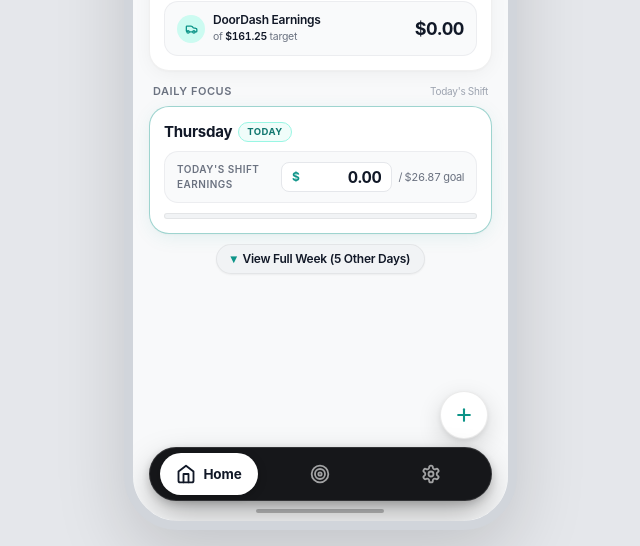
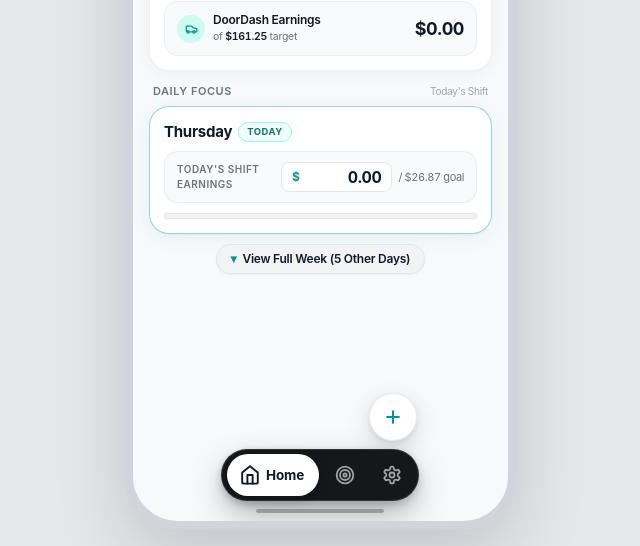
Before and after one commit to anthonynbutts/bill-tracker, a website: page index.html in a window 1280 px wide. Shown: the part 254-800 px from the top of the page, without its empty margins (320-960 px from the left). Drawn offline with nearby package versions, Linux system fonts and the light colour scheme.

Commit message:
Line up dock buttons closely and add clean expanding label animation for selected tab

```diff
--- a/index.html
+++ b/index.html
@@ -68,7 +68,7 @@
       }
     }
   </script>
-  <link rel="stylesheet" href="styles.css?v=21">
+  <link rel="stylesheet" href="styles.css?v=22">
 </head>
 <body class="selection:bg-teal-500 selection:text-white">
 
@@ -507,23 +507,20 @@
           </button>
         </div>
 
-        <!-- Floating Tab Dock (Zero-Jitter Apple Dock with Lucide Icons) -->
+        <!-- Floating Tab Dock (Lined Up Apple Dock with Clean Animation) -->
         <nav class="floating-dock pointer-events-auto" aria-label="Main Navigation">
           <!-- Home Tab Button -->
           <button type="button" id="dockBtnHome" onclick="switchTab(0)" class="dock-tab active tap-btn" title="Home Dashboard" aria-label="Home" aria-selected="true">
-            <span class="dock-pill">
             <!-- Lucide Home Icon -->
             <svg class="dock-icon lucide lucide-home" viewBox="0 0 24 24" fill="none" stroke="currentColor" stroke-width="2.2" stroke-linecap="round" stroke-linejoin="round">
               <path d="m3 9 9-7 9 7v11a2 2 0 0 1-2 2H5a2 2 0 0 1-2-2z"></path>
               <polyline points="9 22 9 12 15 12 15 22"></polyline>
             </svg>
             <span class="dock-label">Home</span>
-            </span>
           </button>
 
           <!-- Goals Tab Button -->
           <button type="button" id="dockBtnGoals" onclick="switchTab(1)" class="dock-tab tap-btn" title="Goals & Targets" aria-label="Goals" aria-selected="false">
-            <span class="dock-pill">
             <!-- Lucide Target Icon -->
             <svg class="dock-icon lucide lucide-target" viewBox="0 0 24 24" fill="none" stroke="currentColor" stroke-width="2.2" stroke-linecap="round" stroke-linejoin="round">
               <circle cx="12" cy="12" r="10"></circle>
@@ -531,19 +528,16 @@
               <circle cx="12" cy="12" r="2"></circle>
             </svg>
             <span class="dock-label">Goals</span>
-            </span>
           </button>
 
           <!-- Settings Tab Button -->
           <button type="button" id="dockBtnSettings" onclick="switchTab(2)" class="dock-tab tap-btn" title="Settings & Preferences" aria-label="Settings" aria-selected="false">
-            <span class="dock-pill">
             <!-- Lucide Settings Icon -->
             <svg class="dock-icon lucide lucide-settings" viewBox="0 0 24 24" fill="none" stroke="currentColor" stroke-width="2.2" stroke-linecap="round" stroke-linejoin="round">
               <path d="M12.22 2h-.44a2 2 0 0 0-2 2v.18a2 2 0 0 1-1 1.73l-.43.25a2 2 0 0 1-2 0l-.15-.08a2 2 0 0 0-2.73.73l-.22.38a2 2 0 0 0 .73 2.73l.15.1a2 2 0 0 1 1 1.72v.51a2 2 0 0 1-1 1.74l-.15.09a2 2 0 0 0-.73 2.73l.22.38a2 2 0 0 0 2.73.73l.15-.08a2 2 0 0 1 2 0l.43.25a2 2 0 0 1 1 1.73V20a2 2 0 0 0 2 2h.44a2 2 0 0 0 2-2v-.18a2 2 0 0 1 1-1.73l.43-.25a2 2 0 0 1 2 0l.15.08a2 2 0 0 0 2.73-.73l.22-.39a2 2 0 0 0-.73-2.73l-.15-.08a2 2 0 0 1-1-1.74v-.5a2 2 0 0 1 1-1.74l.15-.09a2 2 0 0 0 .73-2.73l-.22-.38a2 2 0 0 0-2.73-.73l-.15.08a2 2 0 0 1-2 0l-.43-.25a2 2 0 0 1-1-1.73V4a2 2 0 0 0-2-2z"></path>
               <circle cx="12" cy="12" r="3"></circle>
             </svg>
             <span class="dock-label">Settings</span>
-            </span>
           </button>
         </nav>
       </div>
@@ -636,6 +630,6 @@
 
   </main>
 
-  <script src="app.js?v=21"></script>
+  <script src="app.js?v=22"></script>
 </body>
 </html>
--- a/styles.css
+++ b/styles.css
@@ -495,20 +495,19 @@
  * FLOATING BOTTOM DOCK & ACTION BUTTON (1:1 with design_template.webp)
  * ------------------------------------------------------------- */
 .dock-container {
-  width: calc(100% - 32px);
-  max-width: 360px;
-  display: flex;
+  display: inline-flex;
   flex-direction: column;
   align-items: flex-end;
+  pointer-events: none;
 }
 
 .dock-add-row {
   display: flex;
   justify-content: flex-end;
   width: 100%;
-  padding-right: 4px;
+  padding-right: 2px;
   margin-bottom: 8px;
-  transition: opacity 0.22s cubic-bezier(0.32, 0.72, 0, 1), transform 0.22s cubic-bezier(0.32, 0.72, 0, 1), visibility 0.22s;
+  transition: opacity 0.24s cubic-bezier(0.32, 0.72, 0, 1), transform 0.24s cubic-bezier(0.32, 0.72, 0, 1), visibility 0.24s;
   will-change: opacity, transform;
 }
 
@@ -520,65 +519,58 @@
 }
 
 .floating-dock {
-  width: 100%;
-  height: 54px;
+  height: 52px;
   background: var(--dock-bg);
   border: 1px solid var(--dock-border);
   box-shadow: 0 14px 34px -4px rgba(0, 0, 0, 0.35), 0 3px 10px rgba(0, 0, 0, 0.18);
   border-radius: 9999px;
-  padding: 4px;
-  display: flex;
+  padding: 5px;
+  display: inline-flex;
   align-items: center;
-  justify-content: space-between;
+  justify-content: center;
+  gap: 5px;
   backdrop-filter: blur(24px) saturate(180%);
   -webkit-backdrop-filter: blur(24px) saturate(180%);
   box-sizing: border-box;
+  transition: all 0.28s cubic-bezier(0.32, 0.72, 0, 1);
 }
 
 .dock-tab {
-  flex: 1;
-  height: 100%;
-  display: flex;
+  height: 42px;
+  min-width: 42px;
+  display: inline-flex;
   align-items: center;
   justify-content: center;
+  padding: 0 11px;
+  border-radius: 9999px;
   background: transparent;
+  color: var(--dock-text);
   border: none;
   outline: none;
   cursor: pointer;
-  padding: 0;
   margin: 0;
+  transition: background-color 0.24s cubic-bezier(0.32, 0.72, 0, 1),
+              color 0.2s ease,
+              padding 0.28s cubic-bezier(0.32, 0.72, 0, 1),
+              transform 0.15s ease,
+              box-shadow 0.24s ease;
+  will-change: transform, background-color;
   -webkit-tap-highlight-color: transparent;
 }
 
-.dock-pill {
-  height: 42px;
-  border-radius: 9999px;
-  display: inline-flex;
-  align-items: center;
-  justify-content: center;
-  gap: 7px;
-  padding: 0;
-  width: 44px;
-  color: var(--dock-text);
-  background: transparent;
-  transition: all 0.22s cubic-bezier(0.32, 0.72, 0, 1);
-}
-
-.dock-tab:hover .dock-pill {
+.dock-tab:hover {
   color: rgba(255, 255, 255, 0.95);
 }
 
-.dock-tab:active .dock-pill {
+.dock-tab:active {
   transform: scale(0.92);
 }
 
-.dock-tab.active .dock-pill {
+.dock-tab.active {
   background: var(--dock-active);
   color: var(--dock-active-text);
-  width: auto;
-  min-width: 90px;
-  padding: 0 16px;
-  box-shadow: 0 2px 10px rgba(0, 0, 0, 0.22);
+  padding: 0 15px 0 13px;
+  box-shadow: 0 3px 12px rgba(0, 0, 0, 0.22);
 }
 
 .dock-icon {
@@ -586,18 +578,33 @@
   height: 20px;
   flex-shrink: 0;
   display: block;
+  transition: transform 0.22s cubic-bezier(0.32, 0.72, 0, 1);
+}
+
+.dock-tab.active .dock-icon {
+  transform: scale(1.04);
 }
 
 .dock-label {
-  display: none;
+  display: inline-block;
+  max-width: 0;
+  opacity: 0;
+  overflow: hidden;
+  white-space: nowrap;
   font-size: 13.5px;
   font-weight: 700;
   letter-spacing: -0.01em;
-  white-space: nowrap;
+  margin-left: 0;
+  transition: max-width 0.26s cubic-bezier(0.32, 0.72, 0, 1),
+              opacity 0.2s cubic-bezier(0.32, 0.72, 0, 1),
+              margin-left 0.26s cubic-bezier(0.32, 0.72, 0, 1);
+  will-change: max-width, opacity;
 }
 
 .dock-tab.active .dock-label {
-  display: inline-block;
+  max-width: 80px;
+  opacity: 1;
+  margin-left: 6px;
 }
 
 /* Backward-compatibility classes */
--- a/sw.js
+++ b/sw.js
@@ -1,12 +1,12 @@
 // Service Worker for School Bill Tracker PWA
-const CACHE_NAME = 'school-bill-tracker-v21';
+const CACHE_NAME = 'school-bill-tracker-v22';
 const ASSETS_TO_CACHE = [
   './',
   './index.html',
   './styles.css',
-  './styles.css?v=21',
+  './styles.css?v=22',
   './app.js',
-  './app.js?v=21',
+  './app.js?v=22',
   './manifest.json',
   './apple-touch-icon.png',
   './icon-192.png',
```
Lines whose indentation alone changed are shown as unchanged.
